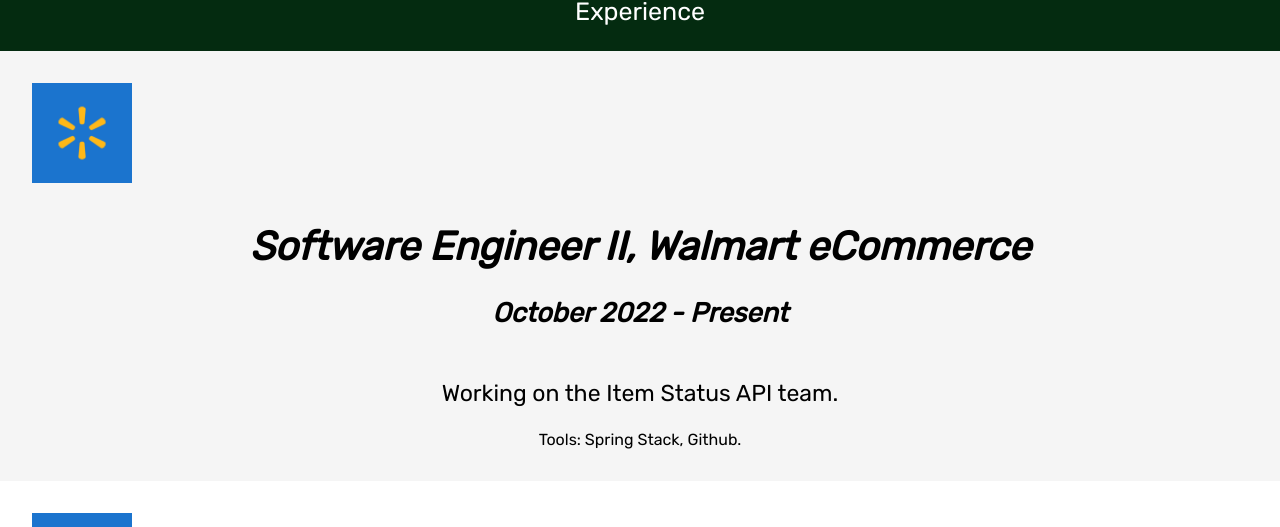
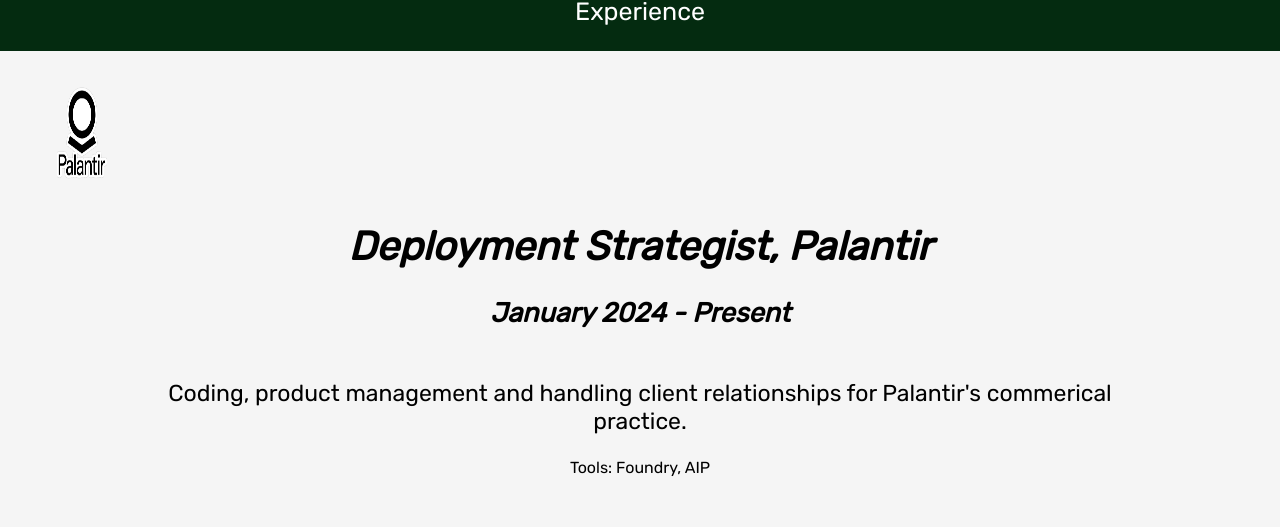
Before and after one commit to vasuvius/personal, a React (Create React App) app in the folder personal/: page /resume in a window 1280 px wide. Shown: the part 111-638 px from the top of the page. Built offline with nearby package versions, Linux system fonts and the light colour scheme.

Commit message:
Palantir Update

```diff
--- a/personal/src/components/resume.js
+++ b/personal/src/components/resume.js
@@ -3,15 +3,24 @@ import walmartLogo from "../images/walmartLogo.jpg";
 import robertsonLogo from "../images/robertsonLab.jpg";
 import dartmouthLogo from "../images/dartmouthLogo.jpg";
 import studymaker from "../images/studymaker.jpg";
+import palantirLogo from "../images/palantir.jpg";
 
 export default class Resume extends Component {
     render(){
         const res = [
             {
+                "title": "Deployment Strategist, Palantir",
+                "date": "January 2024 - Present",
+                "desc":"Coding, product management and handling client relationships for Palantir's commerical practice.",
+                "tools": "Tools: Foundry, AIP",
+                "styling":"text-section sec",
+                "img":palantirLogo
+        },
+            {
                 "title": "Software Engineer II, Walmart eCommerce",
-                "date": "October 2022 - Present",
-                "desc":"Working on the Item Status API team.",
-                "tools": "Tools: Spring Stack, Github.",
+                "date": "October 2022 - January 2024",
+                "desc":"Built and managed Walmart and Sam's Club's high-traffic reactive supplier orchestration. Handled 500 million - 1 bil events per day",
+                "tools": "Tools: Java, Spring, ChatGPT, Elasticsearch, Cassandra, Kubernetes, REST apis, Microservice Architecture, Project Reactor, Orchestration.",
                 "styling":"text-section sec",
                 "img":walmartLogo
         },
```
Also changed, not shown: personal/src/images/palantir.jpg (added).
